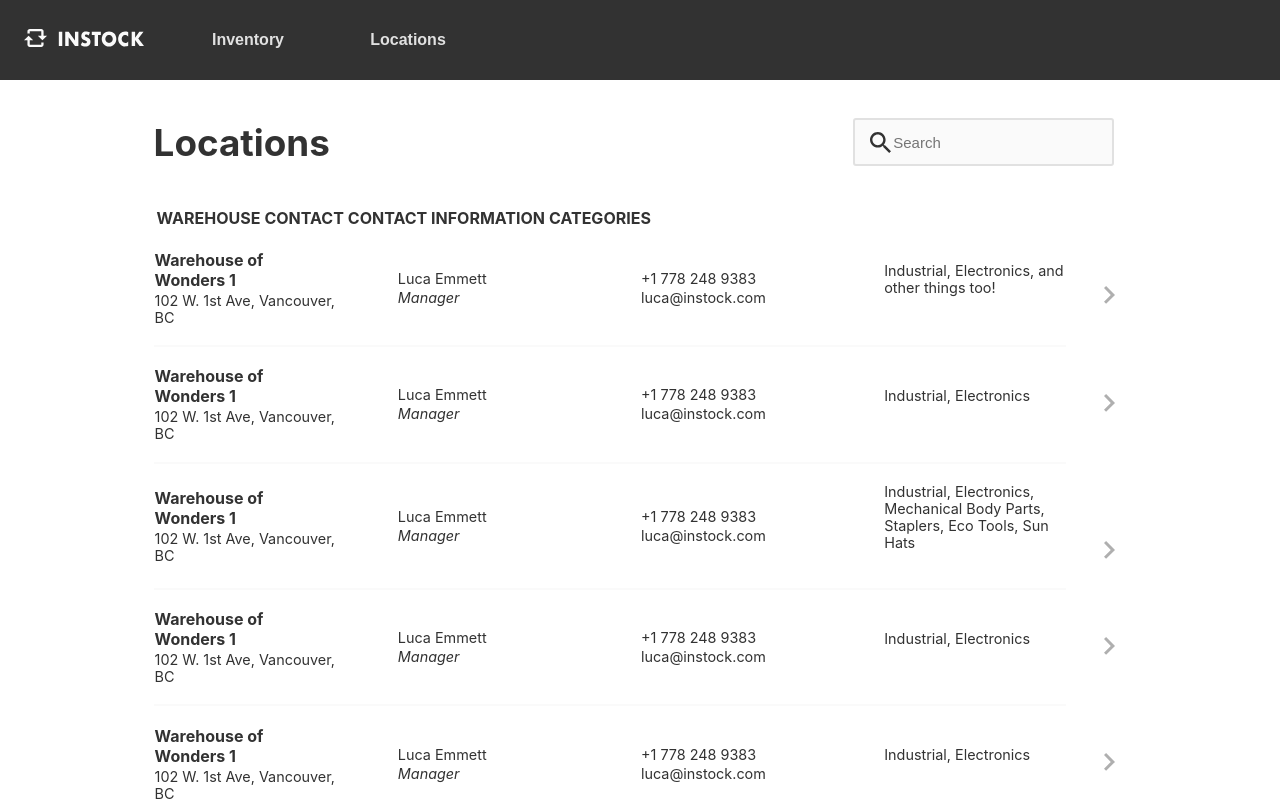
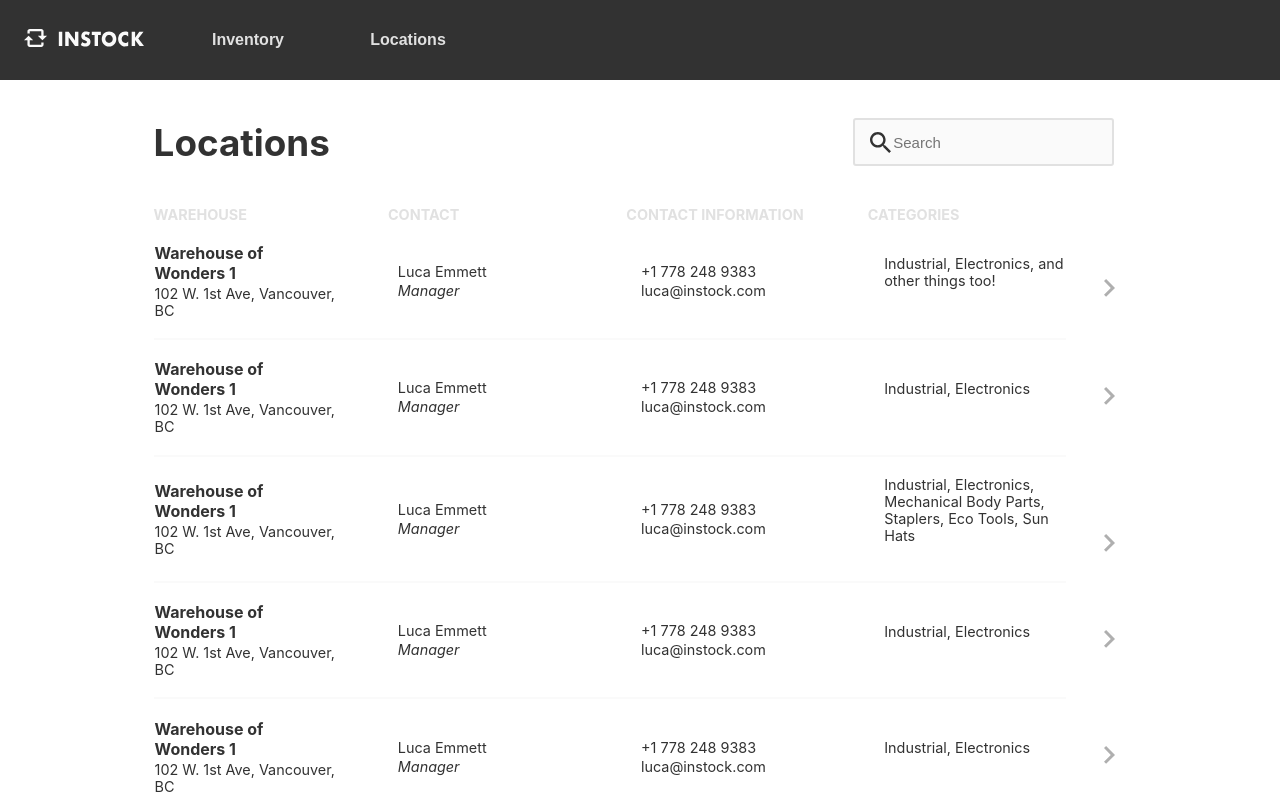
Before and after one commit to moth-man/InStock-Saba, a React (Create React App) app in the folder client/: page / in a window 1280 px wide. Shown: the top 801 px of the page. Built offline with nearby package versions, Linux system fonts and the light colour scheme.

Commit message:
Fix table header bug

```diff
--- a/client/src/components/warehouse-components/WarehouseList.jsx
+++ b/client/src/components/warehouse-components/WarehouseList.jsx
@@ -17,8 +17,8 @@ class WarehouseList extends Component {
         </div>
 
         <table className="WarehouseList__table">
-          <thead>
-            <tr className="table_header">
+          <thead className="thead">
+            <tr className="table__header">
               <th>WAREHOUSE</th>
               <th>CONTACT</th>
               <th>CONTACT INFORMATION</th>
--- a/client/src/components/warehouse-components/styles/warehouse.css
+++ b/client/src/components/warehouse-components/styles/warehouse.css
@@ -72,7 +72,6 @@ body {
 
 .WarehouseList__table .table__header {
   display: none;
-  margin-right: 5%;
 }
 
 .WarehouseList__table tbody .table__row {
--- a/client/src/components/warehouse-components/styles/warehouse.scss
+++ b/client/src/components/warehouse-components/styles/warehouse.scss
@@ -59,7 +59,6 @@ body {
 
   .table__header {
     display: none;
-    margin-right: 5%;
   }
 
   tbody {
```
Also changed, not shown: 1 other file (tests, documents, lock files or other folders).
